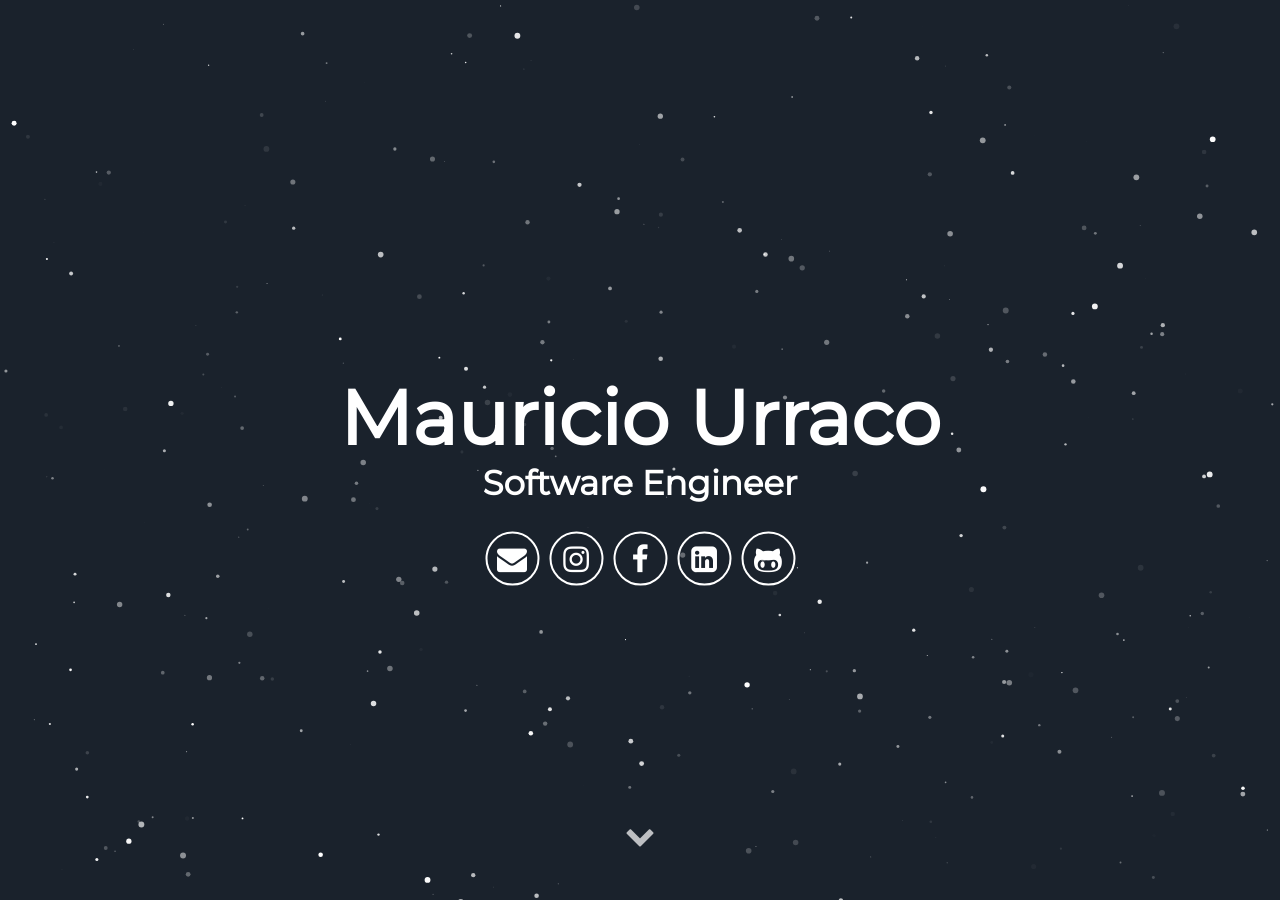
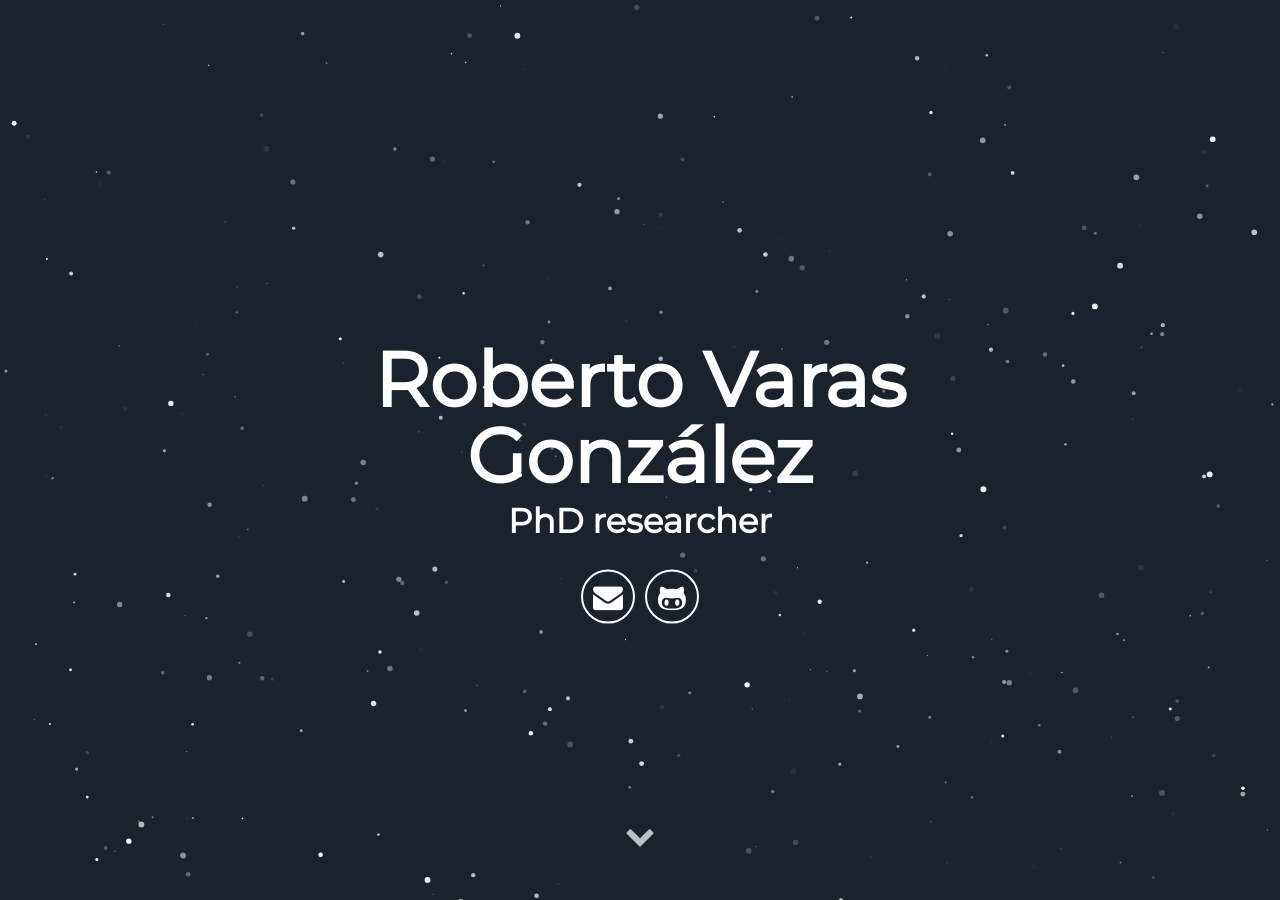
Before and after one commit to rvarasg/rvarasg.github.io, a Jekyll site: the page built from index.html, in a window 1280 px wide and 900 px high. Built offline with Jekyll 4.4.1, drawn with Linux system fonts in a browser that asks for light colours; some web fonts are replaced.

Commit message:
Update _config.yml

```diff
--- a/_config.yml
+++ b/_config.yml
@@ -1,19 +1,19 @@
 # Site settings
-title: Mauricio Urraco
+title: Roberto Varas González
 description: Jekyll Theme Minimal Resume
 # baseurl: "" # the subpath of your site, e.g. /blog
 # url: "localhost:3000" # the base hostname & protocol for your site e.g. http://willianjusten.com.br
 
 # User settings
-username: Mauricio Urraco
+username: Roberto Varas González
 user_description: I'm a Software Engineer from Argentina, always searching for the next challenge; no task is too scary nor too difficult. Lately I have been immersed in world of Giving Circles working with Grapevine, a California based startup trying to improve the world through collaborative giving. I'm the first engineer they hired to work on the platform.
-user_title: Software Engineer
-email: mauriurraco@gmail.com
+user_title: PhD researcher
+email: rvaras@iaa.es
 # twitter_username: lorem_ipsum
-instagram_username: mauriciourraco7
-facebook_username: mauricio.urraco
-linkedin_username: murraco
-github_username:  murraco
+# instagram_username: mauriciourraco7
+# facebook_username: mauricio.urraco
+# linkedin_username: murraco
+github_username:  rvarasg
 # medium_username: lorem_ipsum
 # medium_url: lorem_ipsum.medium.com
 # gplus_username:  lorem_ipsum
```
